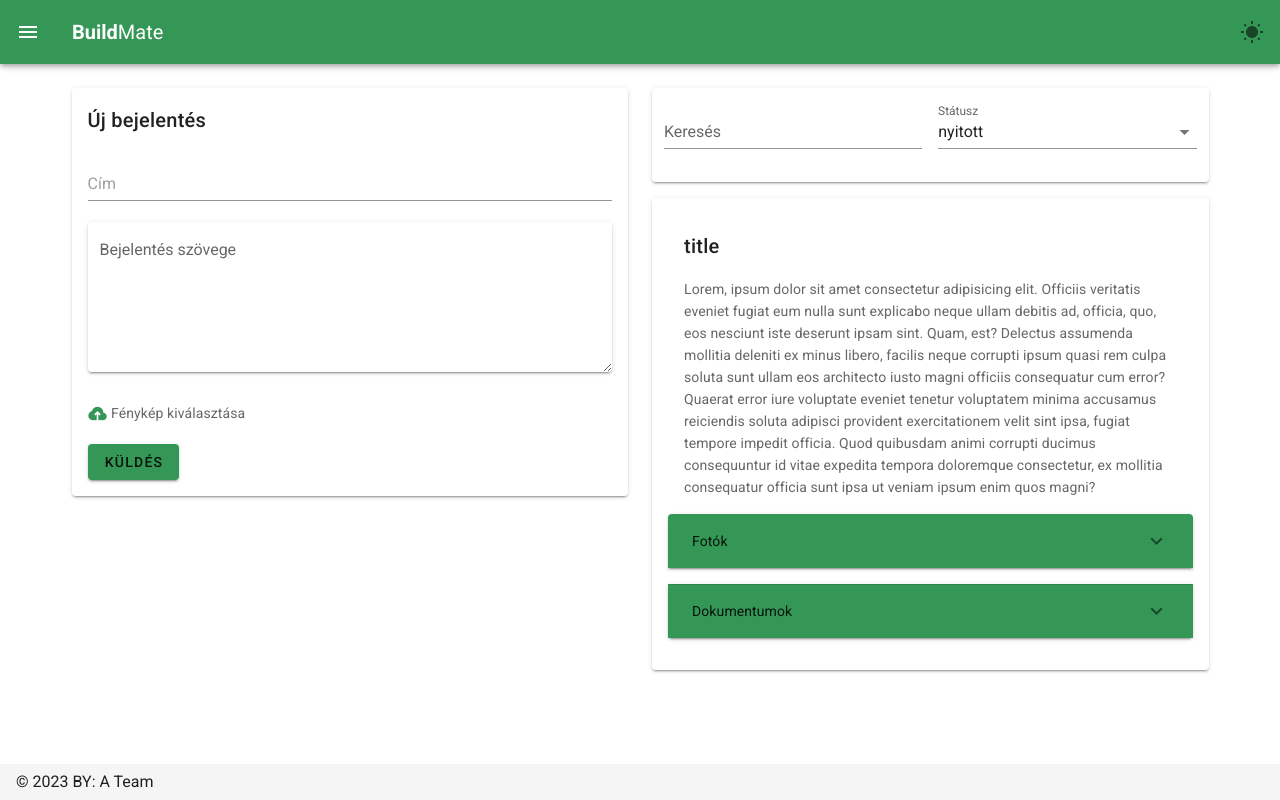
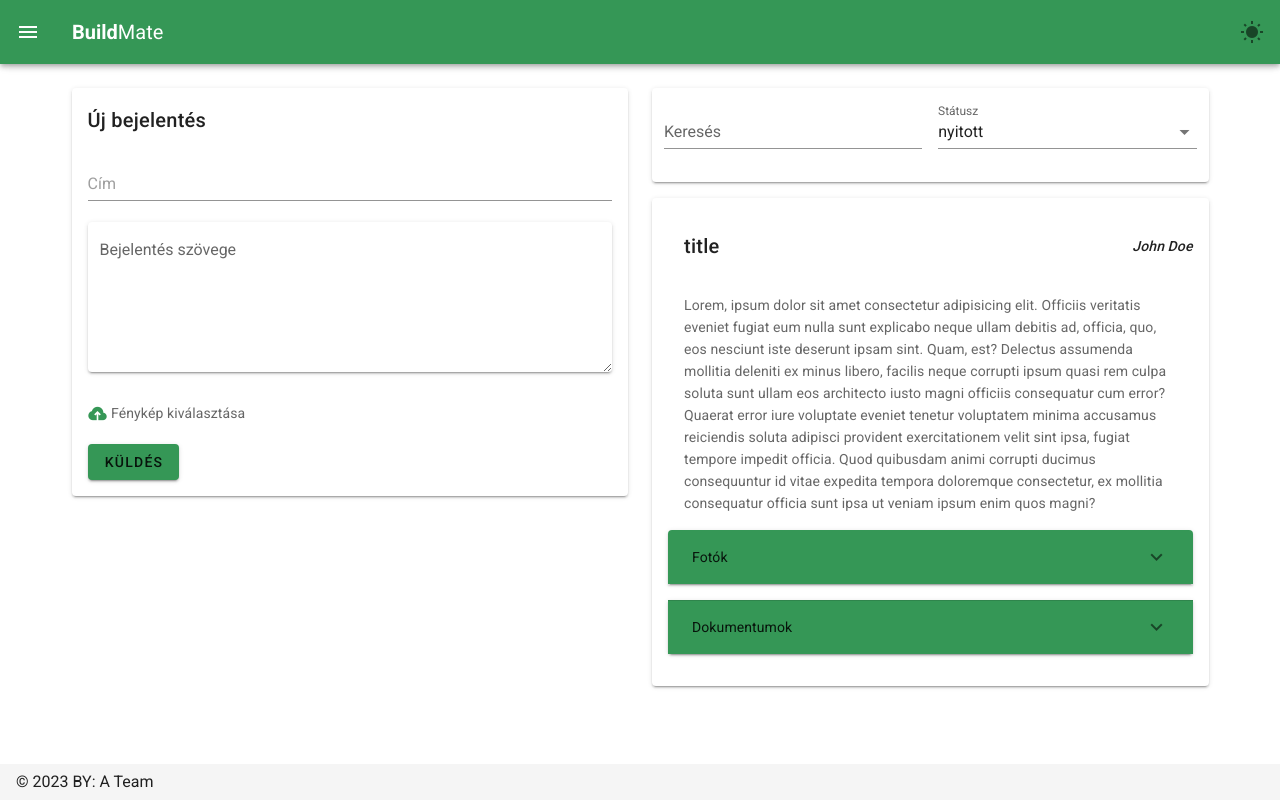
Before and after one commit to MJani-code/buildmate_fe, a Nuxt app: page /admin/statements in a window 1280 px wide. Built offline with nearby package versions, Linux system fonts and the light colour scheme.

Commit message:
change/statements.vue createdBy and createdAt data are showned on the card now as well. Delete function on documents and photos trigger a child dialog component.

```diff
--- a/pages/admin/documents.vue
+++ b/pages/admin/documents.vue
@@ -12,6 +12,7 @@
                 <div>
                     <v-btn icon><v-icon size="20">mdi-eye</v-icon></v-btn>
                     <v-btn @click="openDialog('edit', index)" icon><v-icon size="20">mdi-pencil-outline</v-icon></v-btn>
+                    <v-btn @click="openDialog('download', index)" icon><v-icon size="20">mdi-download-outline</v-icon></v-btn>
                     <v-btn @click="openDialog('delete', index)" icon><v-icon size="20">mdi-delete-outline</v-icon></v-btn>
                 </div>
                 <div>
@@ -133,9 +134,11 @@ export default {
     },
     methods: {
         openDialog(dialogType, index) {
-            this.itemDialog = true;
             this.dialogType = dialogType;
-            this.editedItem = Object.assign({}, this.documents[index]);
+            if(dialogType !== 'download'){
+                this.itemDialog = true;
+                this.editedItem = Object.assign({}, this.documents[index]);
+            }
         },
         openUploadDialog() {
             this.uploadDialog = true;
--- a/pages/admin/polls.vue
+++ b/pages/admin/polls.vue
@@ -5,7 +5,7 @@
                 <v-card class="pa-2"
                     :class="{ 'create-poll-bg-dark': $vuetify.theme.dark, 'create-poll-bg-light': !$vuetify.theme.dark }"
                     outlined tile>
-                    <v-card-title>Szavazás-létrehozása</v-card-title>
+                    <v-card-title>Szavazás létrehozása</v-card-title>
                     <template>
                         <v-card-text>
                             <v-form>
--- a/pages/admin/statements.vue
+++ b/pages/admin/statements.vue
@@ -47,16 +47,22 @@
                         </v-row>
                     </v-card>
                 </template>
-                <!-- Bejegyzések -->
+                <!-- Statements -->
                 <template>
                     <v-card v-for="(statement, index) in filteredStatements" :key="index" :id="statement.id"
                         class="mb-4 pa-4">
-                        <v-card-title>{{ statement.title }}</v-card-title>
+                        <v-layout justify-space-between align-center>
+                            <v-card-title>{{ statement.title }}
+                            </v-card-title>
+                            <p class="font-italic subtitle-2 ma-0">
+                                {{ statement.cretedBy }}
+                            </p>
+                        </v-layout>
                         <v-card-text>{{ statement.description }}</v-card-text>
-                        <v-expansion-panels>
+                        <v-expansion-panels >
                             <v-expansion-panel class="mb-4">
-                                <v-expansion-panel-header>
-                                <v-card-text class="pa-0">Fotók</v-card-text>
+                                <v-expansion-panel-header >
+                                    <v-card-text class="pa-0">Fotók</v-card-text>
                                 </v-expansion-panel-header>
                                 <v-expansion-panel-content>
                                     <v-card v-if="statement.images" class="mt-2">
@@ -66,8 +72,8 @@
                                                     :key="index">
                                                     <a :href="image.url">
                                                         <v-img :src=image.url>
-                                                            <v-icon size="30"
-                                                                class="trash-photo">mdi-trash-can-outline</v-icon>
+                                                            <v-icon size="30" class="trash-photo" color="red"
+                                                                @click="openDialog('delete', index)" @click.prevent>mdi-trash-can-outline</v-icon>
                                                         </v-img>
                                                     </a>
                                                 </v-col>
@@ -96,7 +102,8 @@
                                                             mdi-file-pdf-box
                                                         </v-icon>
                                                     </a>
-                                                    <v-icon size="25" class="trash-doc">mdi-trash-can-outline</v-icon>
+                                                    <v-icon size="25" class="trash-doc"
+                                                        @click="openDialog('delete', index)" @click.prevent>mdi-trash-can-outline</v-icon>
                                                     <v-card-text>{{ documents.title }}</v-card-text>
                                                 </v-col>
                                                 <v-col xs="12" sm="4" class="text-center file-upload">
@@ -114,15 +121,25 @@
                 </template>
             </v-col>
         </v-row>
+        <DialogFieldVue :itemDialog="itemDialog" :dialogType="dialogType" :editedItem="editedItem" @delete="deleteItem"
+            @close="closeDialog" />
+            <!-- Ide jöhet majd az UploadDialog a fotó és dokumentum feltöltéshez -->
     </v-container>
 </template>
 
 
 <script>
 
+import DialogFieldVue from '../../components/Fields/DialogField.vue';
 
 export default {
+    components: {
+        DialogFieldVue,
+    },
     data: () => ({
+        itemDialog: false,
+        dialogType: '',
+        editedItem: {},
         selectedFilePath: null,
         search: '',
         statuses: [
@@ -159,7 +176,9 @@ export default {
                         title: "document 2",
                         url: "https://www.buds.com.ua/images/Lorem_ipsum.pdf"
                     }
-                ]
+                ],
+                createdAt: '2023-01-01',
+                cretedBy: 'John Doe',
             },
             {
                 id: 2,
@@ -187,7 +206,9 @@ export default {
                         title: "document 4",
                         url: "https://www.buds.com.ua/images/Lorem_ipsum.pdf"
                     }
-                ]
+                ],
+                createdAt: '2023-01-01',
+                cretedBy: 'John Doe',
             },
         ],
     }),
@@ -234,7 +255,21 @@ export default {
         },
         filterStatements() {
             // A szűrt állítások frissítése
-        }
+        },
+        openDialog(dialogType, index) {
+            this.dialogType = dialogType;
+            if (dialogType !== 'download') {
+                this.itemDialog = true;
+                this.editedItem = Object.assign({}, this.statements[index]);
+            }
+        },
+        deleteItem() {
+            // implement delete logic here
+            this.itemDialog = false;
+        },
+        closeDialog() {
+            this.itemDialog = false;
+        },
     },
     created() {
         // Alapértelmezett érték beállítása
@@ -287,10 +322,12 @@ img.selected-picture {
     color: black;
 }
 
-.v-expansion-panel-header{
+.v-expansion-panel-header
+ {
     background-color: #359756;
 }
-.sticky-top{
+
+.sticky-top {
     position: sticky !important;
     top: 60px !important;
 }
```
